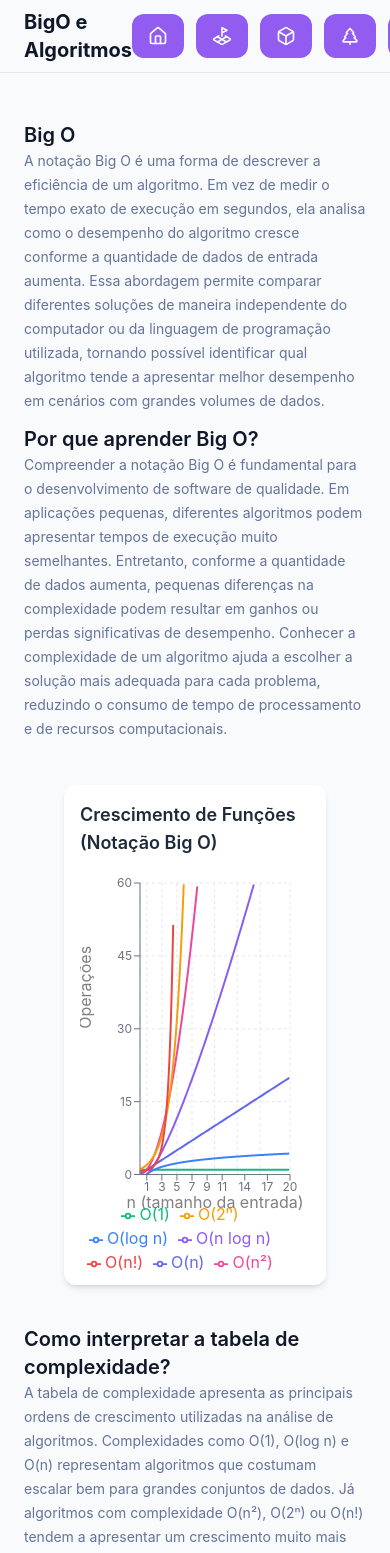
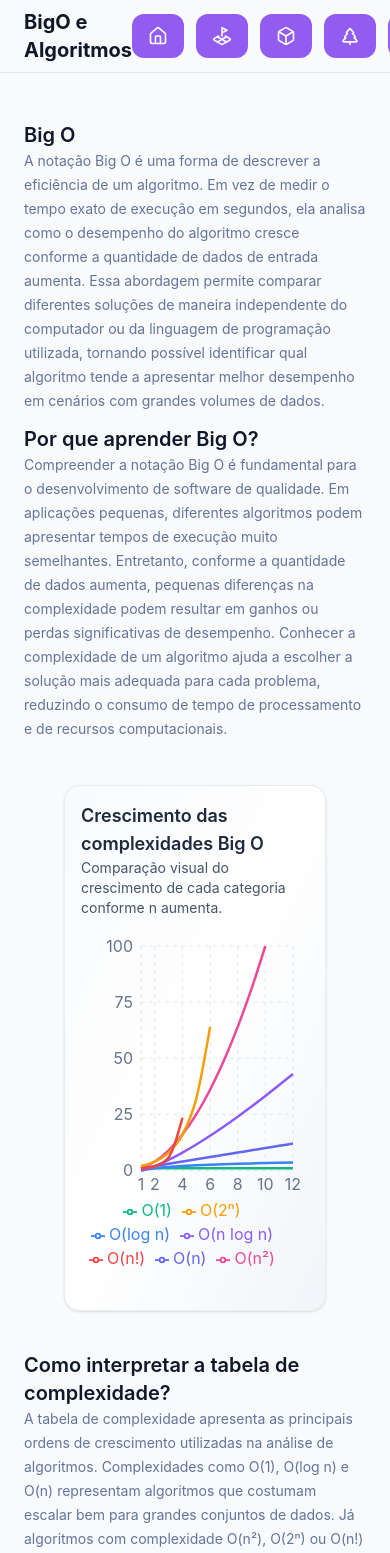
Before and after one commit to Apenas1Hugo/BigO_Algoritmos, a React (Vite) app in the folder BigO_Algoritmos/: page / in a window 390 px wide. Shown: the top 1553 px of the page. Built offline with nearby package versions, Linux system fonts and the light colour scheme.

Commit message:
refactor: gráfico reformulado
Código do gráfico foi modificado para ficar um pouco mais animado e mais responsivel.

```diff
--- a/BigO_Algoritmos/src/pages/home/BigOChart.tsx
+++ b/BigO_Algoritmos/src/pages/home/BigOChart.tsx
@@ -1,14 +1,15 @@
+import { motion } from "motion/react";
+import { useMemo } from "react";
 import {
+  CartesianGrid,
+  Legend,
+  Line,
   LineChart,
-  Line,
+  ResponsiveContainer,
+  Tooltip,
   XAxis,
   YAxis,
-  CartesianGrid,
-  Tooltip,
-  Legend,
-  ResponsiveContainer,
 } from "recharts";
-import { useMemo } from "react";
 
 interface BigOPoint {
   n: number;
@@ -21,9 +22,24 @@ interface BigOPoint {
   fatorial: number | null;
 }
 
-const MAX_N = 20;
-const MAX_Y = 60;
-const STEP = 0.1;
+interface ComplexitySeries {
+  key: keyof Omit<BigOPoint, "n">;
+  label: string;
+  color: string;
+}
+
+const MAX_N = 12;
+const MAX_Y = 100;
+
+const seriesConfig: ComplexitySeries[] = [
+  { key: "constante", label: "O(1)", color: "#10b981" },
+  { key: "logaritmica", label: "O(log n)", color: "#3b82f6" },
+  { key: "linear", label: "O(n)", color: "#6366f1" },
+  { key: "linearitmica", label: "O(n log n)", color: "#8b5cf6" },
+  { key: "quadratica", label: "O(n²)", color: "#ec4899" },
+  { key: "exponencial", label: "O(2ⁿ)", color: "#f59e0b" },
+  { key: "fatorial", label: "O(n!)", color: "#ef4444" },
+];
 
 function continuousFactorial(n: number): number {
   if (n <= 0) return 1;
@@ -33,7 +49,7 @@ function continuousFactorial(n: number): number {
 function generateBigOData(): BigOPoint[] {
   const data: BigOPoint[] = [];
 
-  for (let n = STEP; n <= MAX_N; n += STEP) {
+  for (let n = 1; n <= MAX_N; n += 1) {
     const logaritmica = Math.log2(n);
     const linear = n;
     const linearitmica = n * Math.log2(n);
@@ -42,7 +58,7 @@ function generateBigOData(): BigOPoint[] {
     const fatorial = continuousFactorial(n);
 
     data.push({
-      n: Number(n.toFixed(2)),
+      n,
       constante: 1,
       logaritmica,
       linear,
@@ -60,108 +76,69 @@ export function BigOGrowthChart() {
   const data = useMemo(() => generateBigOData(), []);
 
   return (
-    <div className="w-full h-[500px] bg-white rounded-xl shadow-md p-4">
-      <h2 className="text-lg font-semibold text-gray-800 mb-4">
-        Crescimento de Funções (Notação Big O)
+    <motion.div
+      initial={{ opacity: 0, y: 18 }}
+      animate={{ opacity: 1, y: 0 }}
+      transition={{ duration: 0.5, ease: "easeOut" }}
+      className="w-full rounded-2xl border border-slate-200/70 bg-gradient-to-br from-slate-50 via-white to-slate-100 p-4 shadow-sm sm:p-6"
+    >
+      <div className="mb-4 flex flex-col gap-2 sm:flex-row sm:items-end sm:justify-between">
+        <div>
+          <h2 className="text-lg font-semibold text-slate-800">
+            Crescimento das complexidades Big O
           </h2>
-      <ResponsiveContainer width="100%" height="90%">
+          <p className="text-sm text-slate-600">
+            Comparação visual do crescimento de cada categoria conforme n
+            aumenta.
+          </p>
+        </div>
+      </div>
+
+      <div className="h-[360px] w-full sm:h-[420px] lg:h-[480px]">
+        <ResponsiveContainer width="100%" height="100%">
           <LineChart
             data={data}
-          margin={{ top: 10, right: 20, left: 0, bottom: 20 }}
+            margin={{ top: 12, right: 16, left: 0, bottom: 24 }}
           >
-          <CartesianGrid strokeDasharray="3 3" stroke="#e5e7eb" />
+            <CartesianGrid stroke="#e2e8f0" strokeDasharray="4 4" />
             <XAxis
               dataKey="n"
               type="number"
               domain={[1, MAX_N]}
-            ticks={Array.from({ length: MAX_N }, (_, i) => i + 1)}
-            stroke="#6b7280"
-            fontSize={12}
-            label={{
-              value: "n (tamanho da entrada)",
-              position: "insideBottom",
-              offset: -3,
-            }}
+              ticks={[1, 2, 3, 4, 5, 6, 7, 8, 9, 10, 11, 12]}
+              stroke="#64748b"
+              tickLine={false}
+              axisLine={false}
             />
             <YAxis
               domain={[0, MAX_Y]}
-            allowDataOverflow
-            stroke="#6b7280"
-            fontSize={12}
-            label={{ value: "Operações", angle: -90, position: "insideLeft" }}
+              stroke="#64748b"
+              tickLine={false}
+              axisLine={false}
             />
-          <Tooltip />
+            <Tooltip
+              formatter={(value) => [Number(value).toFixed(2), "Operações"]}
+              contentStyle={{ borderRadius: 12, borderColor: "#e2e8f0" }}
+            />
             <Legend />
 
+            {seriesConfig.map((series) => (
               <Line
+                key={series.key}
                 type="monotone"
-            dataKey="constante"
-            name="O(1)"
-            stroke="#10b981"
-            strokeWidth={2}
+                dataKey={series.key}
+                name={series.label}
+                stroke={series.color}
+                strokeWidth={2.5}
                 dot={false}
-            isAnimationActive={false}
+                connectNulls={false}
+                isAnimationActive
+                animationDuration={900}
               />
-          <Line
-            type="monotone"
-            dataKey="logaritmica"
-            name="O(log n)"
-            stroke="#3b82f6"
-            strokeWidth={2}
-            dot={false}
-            isAnimationActive={false}
-          />
-          <Line
-            type="monotone"
-            dataKey="linear"
-            name="O(n)"
-            stroke="#6366f1"
-            strokeWidth={2}
-            dot={false}
-            isAnimationActive={false}
-          />
-          <Line
-            type="monotone"
-            dataKey="linearitmica"
-            name="O(n log n)"
-            stroke="#8b5cf6"
-            strokeWidth={2}
-            dot={false}
-            isAnimationActive={false}
-            connectNulls={false}
-          />
-          <Line
-            type="monotone"
-            dataKey="quadratica"
-            name="O(n²)"
-            stroke="#ec4899"
-            strokeWidth={2}
-            dot={false}
-            isAnimationActive={false}
-            connectNulls={false}
-          />
-          <Line
-            type="monotone"
-            dataKey="exponencial"
-            name="O(2ⁿ)"
-            stroke="#f59e0b"
-            strokeWidth={2}
-            dot={false}
-            isAnimationActive={false}
-            connectNulls={false}
-          />
-          <Line
-            type="monotone"
-            dataKey="fatorial"
-            name="O(n!)"
-            stroke="#ef4444"
-            strokeWidth={2}
-            dot={false}
-            isAnimationActive={false}
-            connectNulls={false}
-          />
+            ))}
           </LineChart>
         </ResponsiveContainer>
       </div>
+    </motion.div>
   );
 }
```
Lines whose indentation alone changed are shown as unchanged.
